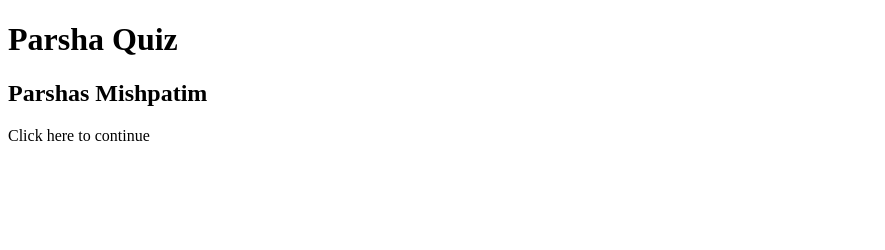
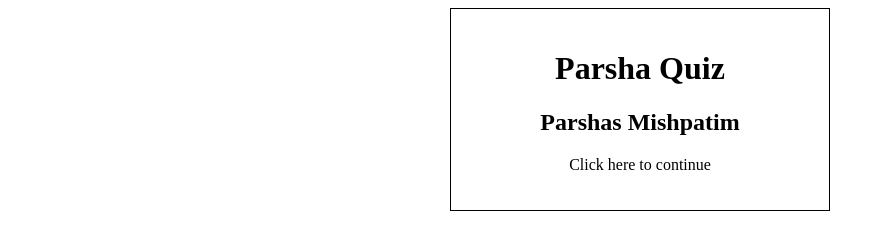
Before and after one commit to hadasgottlieb/7.-Quiz-App, a plain HTML site: page index.html in a window 1280 px wide. Shown: the whole page, without its empty margins (0-885 px from the left). Drawn offline with nearby package versions, Linux system fonts and the light colour scheme.

Commit message:
Some styling

```diff
--- a/index.css
+++ b/index.css
@@ -0,0 +1,18 @@
+* {
+    box-sizing: border-box;
+}
+
+body {
+    display: flex;
+    flex-direction: column;
+    align-items: center;
+    justify-content: center;
+
+}
+
+.intro {
+    width: 30%;
+    text-align: center;
+    border: black solid 1px;
+    padding: 20px;
+}
--- a/index.html
+++ b/index.html
@@ -81,7 +81,7 @@ App should:
 
 </head>
 <body>
-  <div>
+  <div class = "intro">
     <h1>Parsha Quiz</h1>
     <h2>Parshas Mishpatim</h2>
     <p>Click <span>here</span> to continue</p>
```
